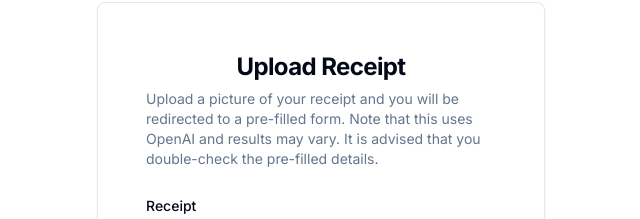
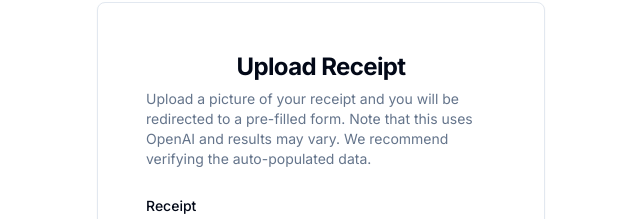
Before and after one commit to saharshxyz/tabsplit, a Next.js app: page /upload in a window 1280 px wide. Shown: the part 134-353 px from the top of the page, without its empty margins (319-959 px from the left). Built offline with nearby package versions, Linux system fonts and the light colour scheme.

Commit message:
minor(copy): update upload page description

```diff
--- a/app/(routes)/upload/page.tsx
+++ b/app/(routes)/upload/page.tsx
@@ -150,7 +150,7 @@ export default function Component() {
             <CardDescription>
               Upload a picture of your receipt and you will be redirected to a
               pre-filled form. Note that this uses OpenAI and results may vary.
-              It is advised that you double-check the pre-filled details.
+              We recommend verifying the auto-populated data.
             </CardDescription>
           </CardHeader>
           <CardContent>
```
